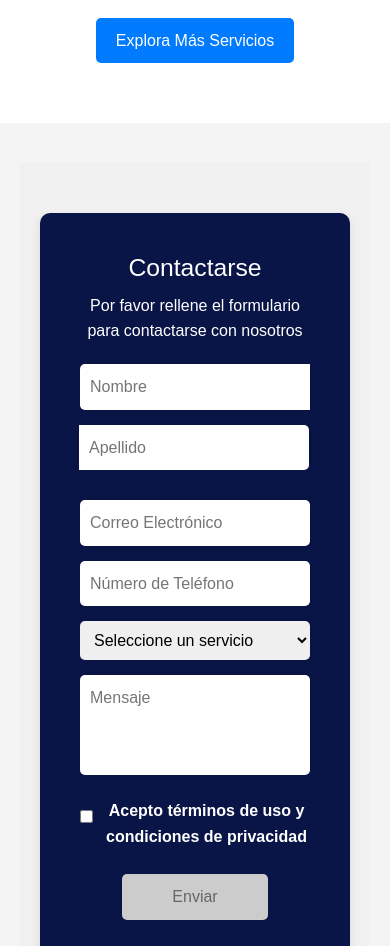
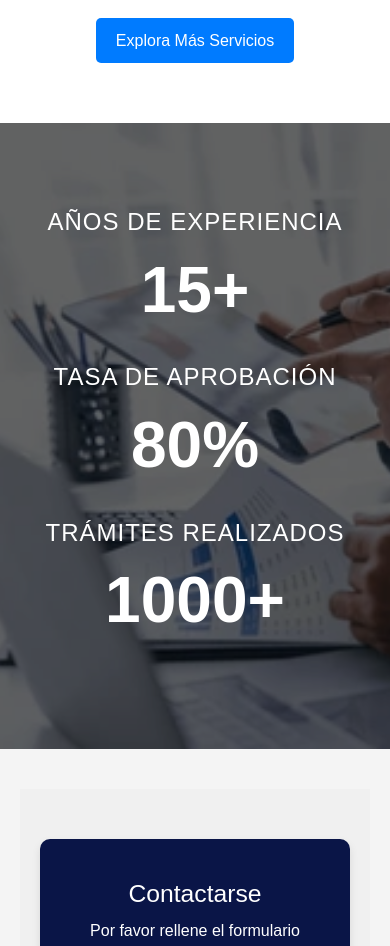
Before and after one commit to Danielhndzfor/WebFastPass, a React (Vite) app: page / in a window 390 px wide. Shown: the part 1640-2586 px from the top of the page. Built offline with nearby package versions, Linux system fonts and the light colour scheme.

Commit message:
Probando diseno responsive

```diff
--- a/src/Screens/Home.jsx
+++ b/src/Screens/Home.jsx
@@ -6,6 +6,7 @@ import { Link } from 'react-router-dom';
 import '../css/Home.css'; // Asegúrate de crear y ajustar el archivo CSS
 import Contact from '../Screens/Contact';
 import fondoH from '/r1.webp'
+import Contador from '../components/Contador';
 
 
 const servicesData = [
@@ -38,11 +39,11 @@ function Home() {
     return (
         <>
             <Parallax
-            height="800px"
-            backgroundImage={fondoH}
-            title="Uniendo Familias"
-            subtitle="Especialistas en visas y migración"
-            linkText="Contáctanos"  />
+                height="800px"
+                backgroundImage={fondoH}
+                title="Uniendo Familias"
+                subtitle="Especialistas en visas y migración"
+                linkText="Contáctanos" />
 
             <section className="services">
                 <h2>{t('Nuestros Servicios')}</h2>
@@ -62,6 +63,33 @@ function Home() {
                 </div>
                 <Link to="/services" className="more-services-button" onClick={scrollToTop}>{t('Explora Más Servicios')}</Link>
             </section>
+
+            <section className="contadores">
+                <div className="contadores-grid">
+                    <Contador
+                        end={15}
+                        duration={2000}
+                        id="counter1"
+                        texto="Años de Experiencia"
+                        icon="+"
+                    />
+                    <Contador
+                        end={80}
+                        duration={2000}
+                        id="counter2"
+                        texto="Tasa de Aprobación"
+                        icon="%"
+                    />
+                    <Contador
+                        end={1000}
+                        duration={2000}
+                        id="counter3"
+                        texto="Trámites Realizados"
+                        icon="+"
+                    />
+                </div>
+            </section>
+
 
             <section className="contact">
                 <Contact />
--- /dev/null
+++ b/src/components/Contador.jsx
@@ -0,0 +1,44 @@
+import React, { useEffect, useState, useRef } from 'react';
+
+function Contador({ end, duration, id, texto, icon }) {
+    const [count, setCount] = useState(0);
+    const elementRef = useRef(null);
+
+    useEffect(() => {
+        const observer = new IntersectionObserver(
+            (entries) => {
+                if (entries[0].isIntersecting) {
+                    let start = 0;
+                    const increment = end / (duration / 10);
+
+                    const updateCounter = () => {
+                        start += increment;
+                        if (start > end) {
+                            setCount(end);
+                        } else {
+                            setCount(Math.ceil(start));
+                            setTimeout(updateCounter, 10);
+                        }
+                    };
+
+                    updateCounter();
+                    observer.unobserve(entries[0].target);
+                }
+            },
+            { threshold: 0.5 }
+        );
+
+        observer.observe(elementRef.current);
+
+        return () => observer.disconnect();
+    }, [end, duration]);
+
+    return (
+        <div className="contador" ref={elementRef}>
+            <p className="contador-texto">{texto}</p>
+            <h3 id={id}>{count}{icon}</h3>
+        </div>
+    );
+}
+
+export default Contador;
--- a/src/css/Home.css
+++ b/src/css/Home.css
@@ -3,6 +3,62 @@ body {
     padding: 0;
     font-family: Arial, sans-serif;
 }
+
+.contadores {
+    background-image: url('/fondoContador.webp'); /* Reemplaza con la URL de tu imagen de fondo */
+    background-size: cover;
+    background-position: center;
+    color: white;
+    text-align: center;
+    padding: 80px 20px;
+    position: relative;
+}
+
+.contadores::before {
+    content: '';
+    position: absolute;
+    top: 0;
+    left: 0;
+    width: 100%;
+    height: 100%;
+    background: rgba(0, 0, 0, 0.6); /* Añade una capa de oscuridad para que el texto sea más legible */
+    z-index: 1;
+}
+
+.contadores-grid {
+    display: flex;
+    justify-content: space-around;
+    align-items: center;
+    z-index: 2;
+    position: relative;
+}
+
+.contador .contador-texto {
+    font-size: 1.5rem;
+    margin-bottom: 10px;
+    color: #FFFFFF; /* Cambia el color si es necesario */
+    text-transform: uppercase;
+    letter-spacing: 1px;
+}
+
+
+.contador h3 {
+    font-size: 4rem;
+    margin-bottom: 10px;
+    color: white; /* Un color dorado para destacar */
+    font-weight: 700;
+    transition: color 0.3s ease;
+}
+
+.contador p {
+    font-size: 1.2rem;
+    color: #FFFFFF;
+}
+
+.contador:hover h3 {
+    color: #FF4500; /* Cambia a un color más vibrante al hacer hover */
+}
+
 
 
 
@@ -107,3 +163,13 @@ body {
 .fade-in {
     animation: fadeIn 2s ease-in-out;
 }
+
+@media (max-width: 988px) {
+    .contadores-grid {
+        flex-direction: column;
+    }
+
+    .contador {
+        margin-bottom: 20px;
+    }
+}
```
Also changed, not shown: public/fondoContador.webp (added).
